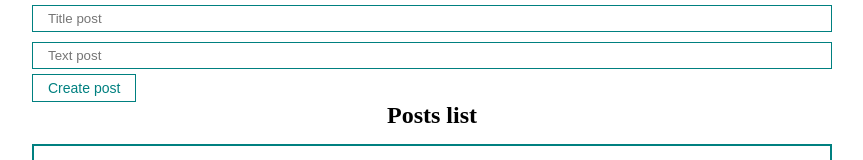
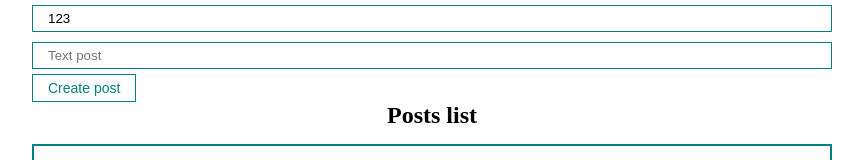
Before and after one commit to OollNalivai/react-js-uibitv-fundamental-2023, a React (Create React App) app: page / in a window 1280 px wide. Shown: the top 160 px of the page, without its empty margins (208-1071 px from the left). Built offline with nearby package versions, Linux system fonts and the light colour scheme.

Commit message:
fetch:addNewPost function

```diff
--- a/src/App.js
+++ b/src/App.js
@@ -23,12 +23,24 @@ function App() {
         }
     ])
 
+    const [title, setTitle] = useState('123')
+
+    const addNewPost = (e) => {
+        e.preventDefault()
+        console.log(title)
+    }
+
     return (
         <div className="App">
             <form>
-                <MyInput type="text" placeholder={"Title post"}/>
-                <MyInput type="text" placeholder={"Text post"}/>
-                <MyButton>Create post</MyButton>
+                {/* Управляемый компонент*/}
+                <MyInput
+                    value={title}
+                    onChange={e => setTitle(e.target.values)}
+                    type="text"
+                    placeholder="Title post"/>
+                <MyInput type="text" placeholder="Text post"/>
+                <MyButton onClick={addNewPost}>Create post</MyButton>
             </form>
             <PostList posts={posts} title='Posts list'/>
         </div>
```
